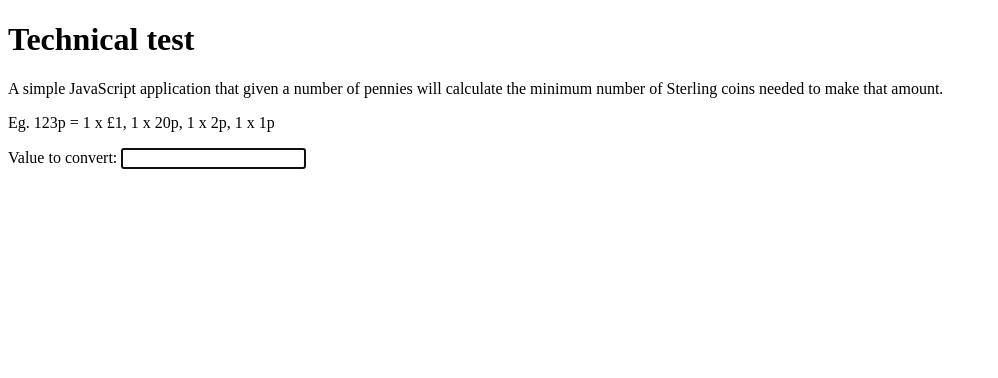
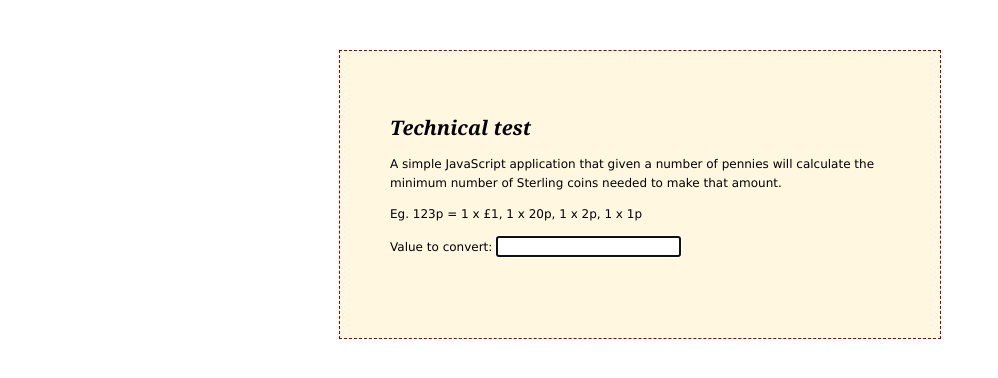
Before and after one commit to claudioneves/technical, a plain HTML site: page index.html in a window 1280 px wide. Shown: the whole page, without its empty margins (0-998 px from the left). Drawn offline with Linux system fonts and the light colour scheme; a script that the page names is missing.

Commit message:
Added css style

```diff
--- a/index.html
+++ b/index.html
@@ -6,10 +6,11 @@
 <script src="script/require-jquery.js" data-main="script/application.js"></script>
 
 <script id="error" type="text/html">
-	<p>{{ message }}</p>
+	<p id="errorMessage">{{ message }}</p>
 </script>
 
 <script id="change" type="text/html">
+    <div id="changeOutput">
 		<h2>Denominations</h2>
 		<p>The breakdown of denominations is:</p>
     	<p>£2 coin: {{ coinsOf2Pounds }}</p>
@@ -18,10 +19,14 @@
     	<p>20p coin: {{ coinsOf20pence }}</p>
     	<p>2p coin: {{ coinsOf2pence }}</p>
     	<p>1p coin: {{ coinsOf1pence }}</p>
+	</div>
 </script>
+
+<link rel="stylesheet" type="text/css" href="style/main.css">
 
 </head>
 <body>
+	<div id="main">
 	    <h1>Technical test</h1>
 
 	    <p>A simple JavaScript application that given a number of pennies will calculate the minimum number of
@@ -34,6 +39,7 @@
 	        	<input type="text" name="valueToChange" id="valueToChange" value="" autofocus="autofocus">
 	        </label>
 	    </form>
+	</div>
 
 </body>
 </html>
--- a/script/application.js
+++ b/script/application.js
@@ -8,7 +8,7 @@ require.config({
 define(["controller/IndexController", "jquery"], function(IndexController, $){
 
 	$(document).ready(function() {
-		$('body').append('<div id="content"></div>');
+		$('#main').append('<div id="content"></div>');
 
 		var controller = new IndexController();
 
--- /dev/null
+++ b/style/main.css
@@ -0,0 +1,36 @@
+html{
+	font-size:62.5%;
+}
+body {
+	margin: 50px 0px;
+	padding: 0px;
+}
+h1 {
+	font-family: Georgia, Verdana, sans-serif;
+	font-size: 2em;
+	font-weight: 800;
+	font-style: italic;
+}
+h2 {
+	font-family: Georgia, Verdana, sans-serif;
+	font-size: 1.4em;
+	font-weight: 800;
+	font-style: italic;
+	margin-top: 30px;
+}
+p, label {
+	font-family: Verdana, sans-serif;
+	font-size: 1.2em;
+	line-height: 1.6em;
+}
+div#main {
+	margin: 0px auto;
+	width: 500px;
+	background-color: #FFF7E0;
+	padding: 50px 50px 80px 50px;
+	border: 1px dashed #960000;
+}
+p#errorMessage{
+	font-weight: 400;
+	color: #D10000;
+}
```
Lines whose indentation alone changed are shown as unchanged.
